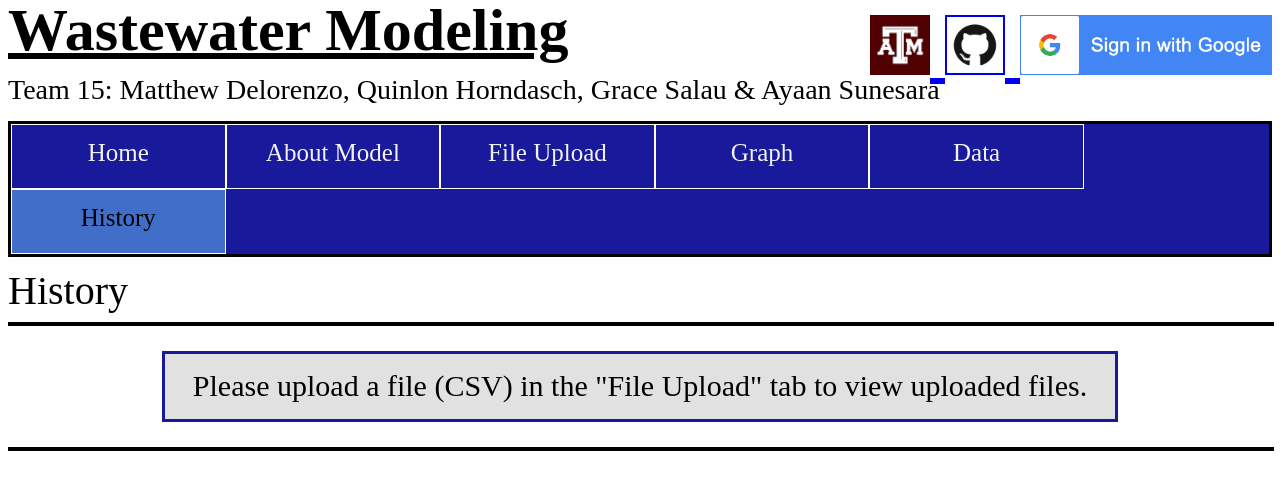
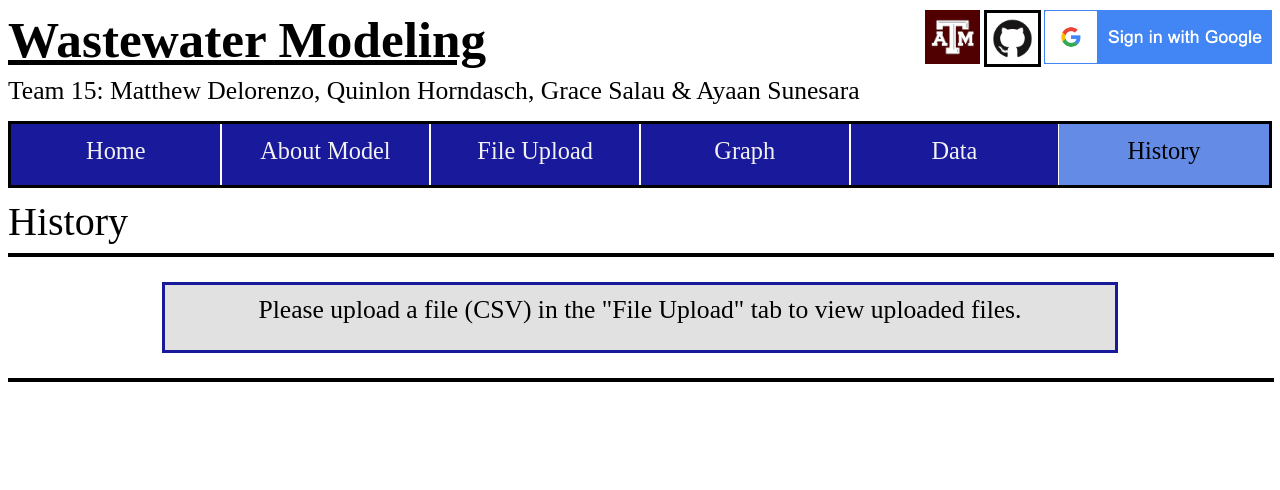
Before and after one commit to asunesara/wastewatermodeling, a Flask app: page /history.html in a window 1280 px wide. Shown: the top 490 px of the page. Run offline with Flask 2, Linux system fonts and the light colour scheme.

Commit message:
Auto adjust to window size

```diff
--- a/static/styles/style.css
+++ b/static/styles/style.css
@@ -1,18 +1,16 @@
 /* ---------------------------------------------------- TITLE BLOCK ---------------------------------------------------- */
 .title
 {
-    margin-top: 15px;
-    font-size: 60px;
-    line-height: 0.5;
-    text-decoration: underline;
+    margin-top: 10px;
+    font-size: 4vw;
+    width: auto;
+    margin-bottom: 1.3%;
 }
 
 .subtitle
 {
-    margin-top: -20px;
-    font-size: 28px;
+    font-size: 2vw;
     line-height: 0.05;
-    margin-bottom: -15px;
 }
 
 .names
@@ -26,7 +24,8 @@
 .tabs
 {
     background-color: rgb(25, 25, 155);
-    overflow: hidden;
+    width: auto;
+    overflow: auto;
     border-style: solid;
 }
 
@@ -35,13 +34,13 @@
     float: left;
     color: #f2f2f2;
     text-align: center;
-    padding: 14px 16px;
+    padding-top: 1%;
+    padding-bottom:1%;
     text-decoration: none;
-    font-size: 25px;
-    width: 14.355%;
+    font-size: 1.9vw;
+    width: 16.665%;
     height: 35px;
-    border-style: solid;
-    border-width: 1px;
+    outline: solid white thin;
     border-color:rgb(255, 255, 255);
 }
 
@@ -53,7 +52,7 @@
 
 .tabs a.active
 {
-    background-color: rgb(65, 110, 200);
+    background-color: rgb(100, 140, 230);
     color: rgb(0, 0, 0);
 }
 /* ---------------------------------------------------- ---------------------------------------------------- */
@@ -74,7 +73,7 @@
 .links
 {
     margin-top: -30px;
-    font-size: 30px;
+    font-size: 2vw;
     background-color:rgb(225, 225, 225);
     height:95px;
     border: 3px solid rgb(25, 25, 155);
@@ -200,9 +199,10 @@
 .containerBlock
 {
     display: block;
+    overflow: auto;
     background-color:rgb(225, 225, 225);
     height:112px;
-    width: 950px;
+    width: 60%;
     border: 3px solid rgb(25, 25, 155);
     margin-left: auto;
     margin-right: auto;
@@ -217,8 +217,8 @@
     display: block;
     margin-left: auto;
     margin-right: auto;
-    font-size: 30px;
     margin-top: -15px;
+    font-size: 2vw;
 }
 
 .noUploadBlock
@@ -291,8 +291,8 @@
 {
     display: block;
     background-color:rgb(225, 225, 225);
-    height:100px;
-    width: 950px;
+    height: 70px;
+    width: 85%;
     border: 3px solid rgb(25, 25, 155);
     margin-top: 25px;
     margin-bottom: 25px;
@@ -303,7 +303,7 @@
 .noUploadName2
 {
     margin-top: -15px;
-    font-size: 30px;
+    font-size: 2vw;
     text-align: center;
 }
 /* ---------------------------------------------------- ---------------------------------------------------- */
@@ -332,28 +332,34 @@
 
 .historyDescription
 {
-    font-size: 30px;
+    font-size: 2vw;
 }
 
 .noUploadName
 {
     margin-top: -15px;
-    font-size: 30px;
+    font-size: 2vw;
     text-align: center;
 }
 
 .historyNameBlock
 {
+    display: block;
+    overflow: auto;
     background-color:rgb(225, 225, 225);
+    min-height: 100px;
+    width: 60%;
     border: 3px solid rgb(25, 25, 155);
-    min-height: 100px;
-    overflow: hidden;
-    margin: 15px;
+    margin-left: auto;
+    margin-right: auto;
+    margin-top: 15px;
+    margin-bottom: 15px;
+    align-items: center;
 }
 
 .historyName
 {
-    font-size: 30px;
+    font-size: 2vw;
 }
 
 .download_button {
--- a/templates/history.html
+++ b/templates/history.html
@@ -10,8 +10,21 @@
     </head>
     <body>
       <!-- Title at the top of the page-->
+      <body>
+        <div class="google">
+          <a href="google/" class="login-btn" style="text-decoration:none;">
+            <img alt="Qries" src="{{ url_for('static',filename='images/google.png') }}" width="18%" height="9%" style="float: right;"/>
+          </a>
+          <a class="github_button" href="https://github.com/wastewatermodeling">
+            <img alt="Qries" src="{{ url_for('static',filename='images/GitHub-Mark.png') }}" width="4.05%" height="4.05%" style="border: black solid; float: right; margin-right: 0.3%;"/>
+          </a>
+          <a class="tamu_button" href="https://tamu.edu">
+                <img alt="Qries" src="{{ url_for('static',filename='images/tamu.png') }}" width="4.3%" height="4.3%" style="float: right; margin-right: 0.3%;"/>
+          </a>
+        </div>
+    </body>
     <h1 class="title">
-        Wastewater Modeling
+      <u>Wastewater Modeling</u>
       <head>
           <meta charset="UTF-8">
           <meta name="viewport" content="width=device-width, initial-scale=1.0">
```
Also changed, not shown: other parts of templates/history.html (+7 -20 lines), templates/about_model.html (+20 -20 lines), templates/data.html (+15 -20 lines), templates/file_upload.html (+22 -22 lines), templates/graphs_data.html (+15 -14 lines), templates/index.html (+14 -14 lines). Lines whose indentation alone changed are shown as unchanged.
